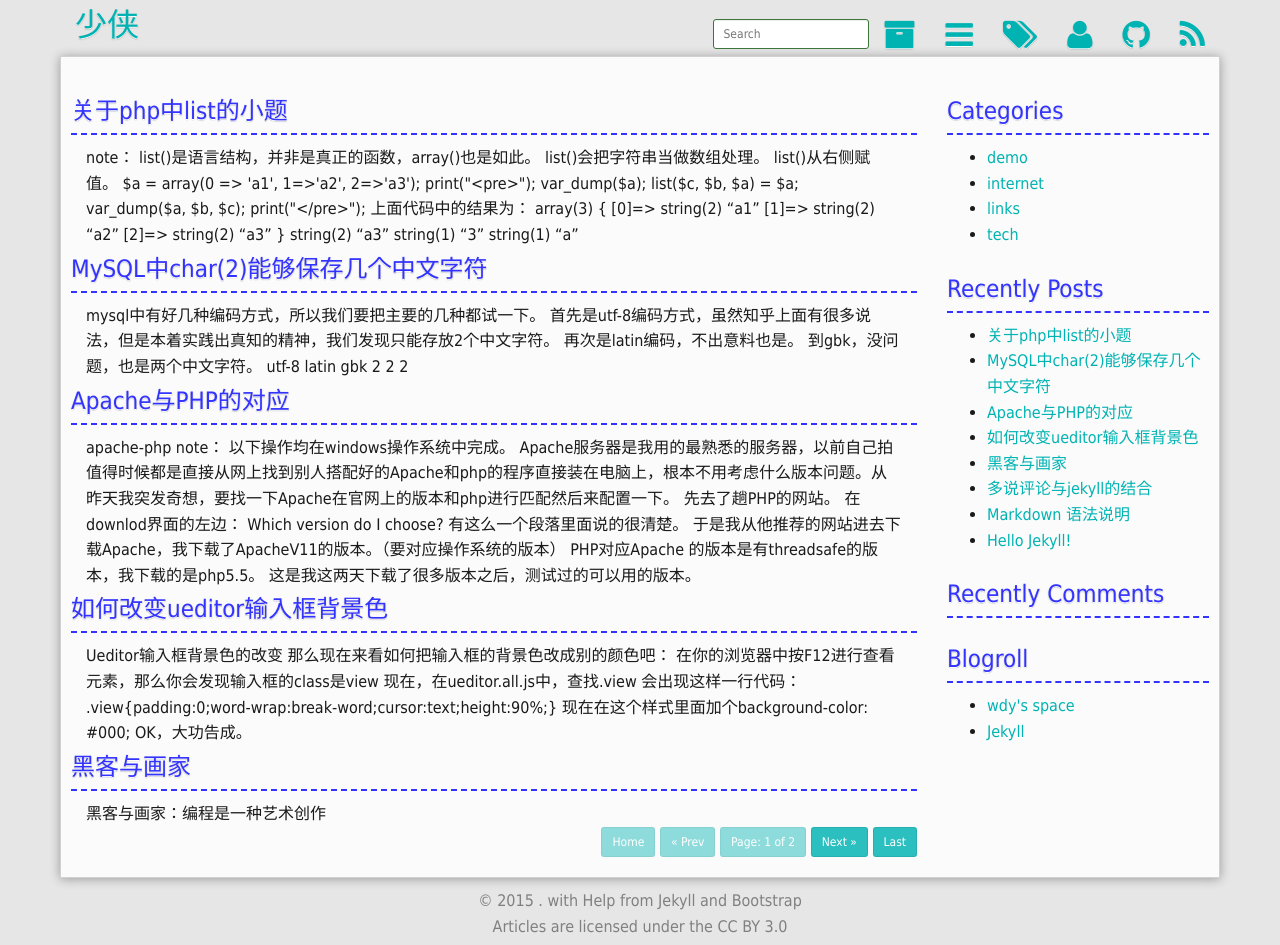
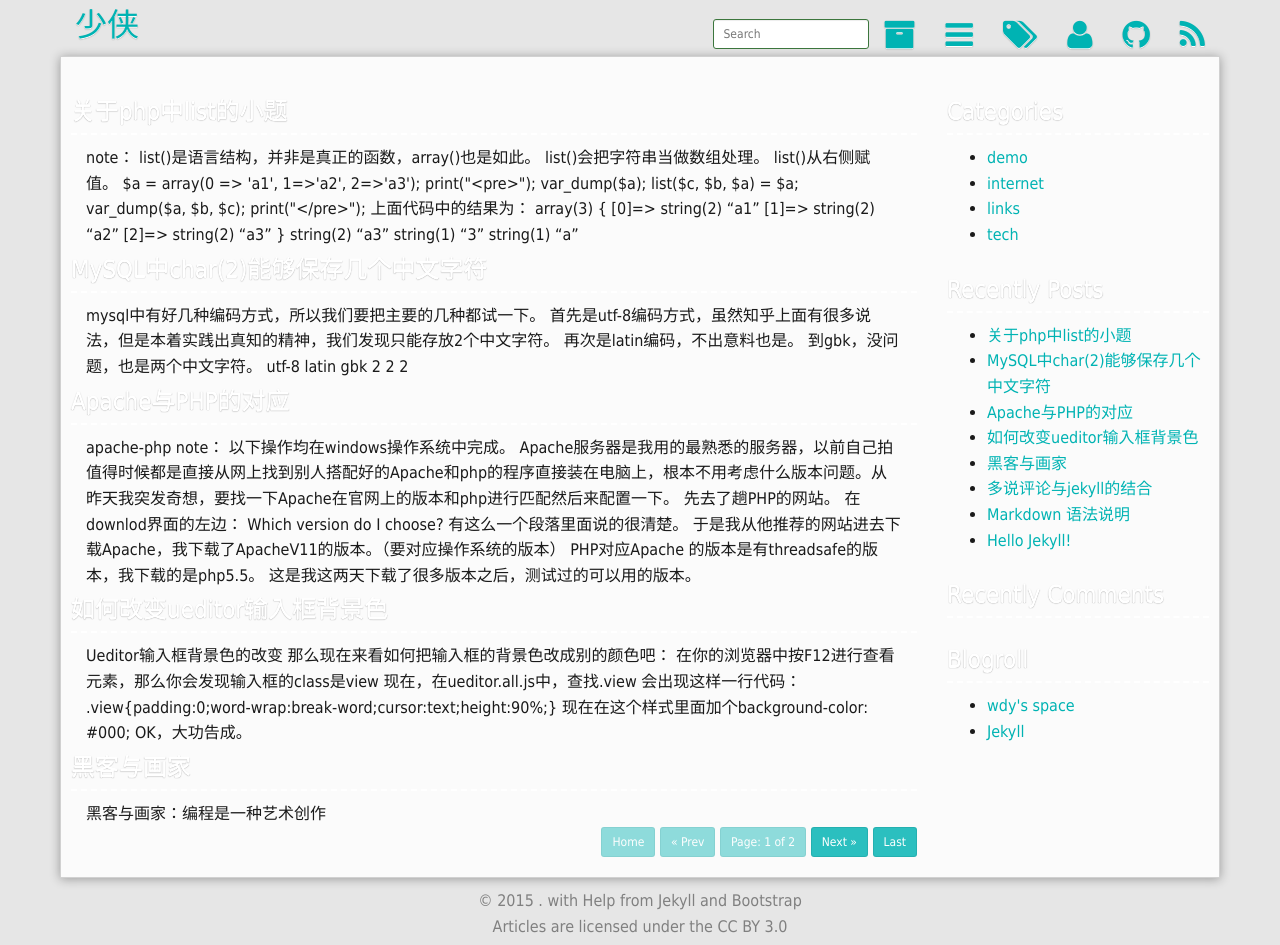
Before and after one commit to tgist/tgist.github.io, a Jekyll site: the page built from index.html, in a window 1280 px wide. Built offline with Jekyll 4.4.1, drawn with Linux system fonts in a browser that asks for light colours; Markdown is read by kramdown in place of the engine named in the settings; the list of posts is cut into pages by our own code; comment, search, counter and statistics services are not loaded.

Commit message:
Update _custom.scss

```diff
--- a/assets/_sass/_custom.scss
+++ b/assets/_sass/_custom.scss
@@ -2,7 +2,7 @@
 
 $base01: red;
 $base02: fuchsia;
-$base03: blue;
+$base03: aliceblue;
 $base04: chocolate;
 $base05: cyan;
 $base06: moccasin;
```
